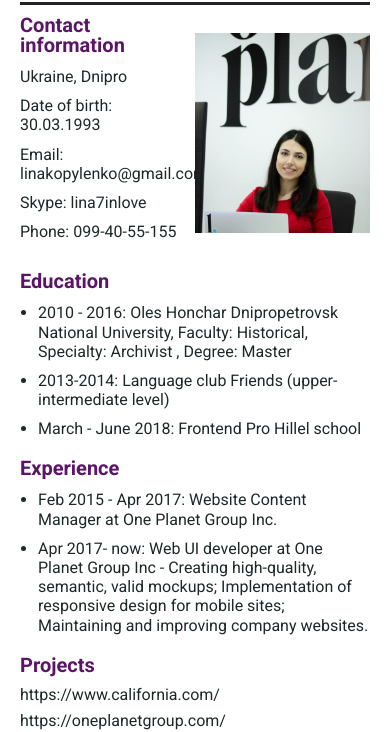
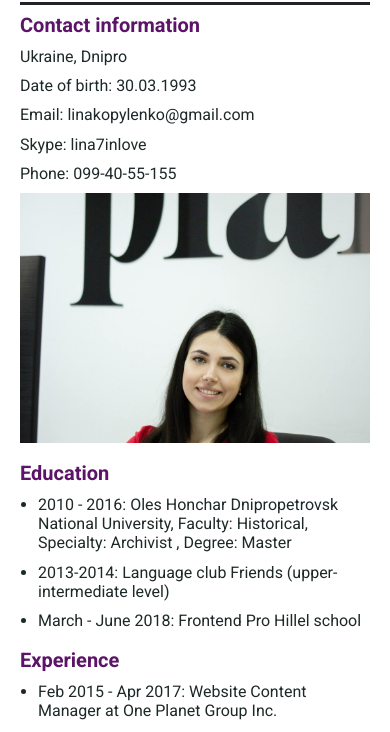
Before and after one commit to linabambina/rsschool-cv, a plain HTML site: page index.html in a window 390 px wide. Shown: the part 65-797 px from the top of the page. Drawn offline with Linux system fonts and the light colour scheme.

Commit message:
feat: add media query

```diff
--- a/css/style.css
+++ b/css/style.css
@@ -133,3 +133,16 @@ table {
 .flex-col {
     width: 50%;
 }
+
+@media(max-width: 767px) {
+    .flex-row {
+      flex-direction: column;
+    }
+    .flex-col {
+        width: 100%;
+    }
+    .main-photo {
+        width: 100%;
+        height: 250px;
+    }
+}
```
